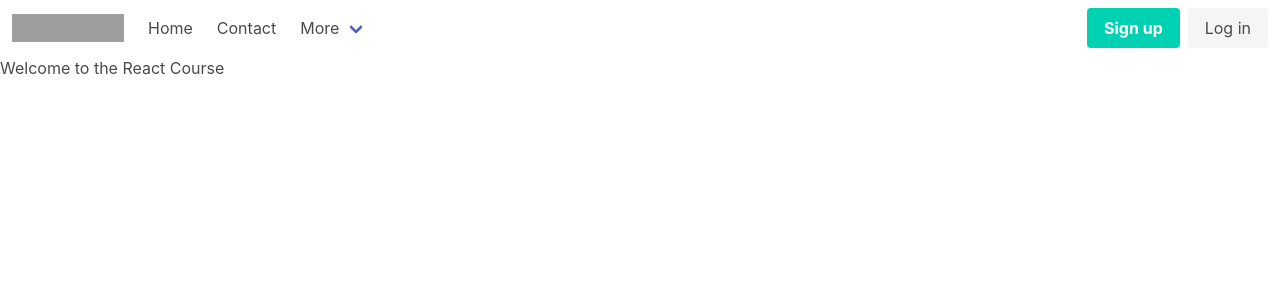
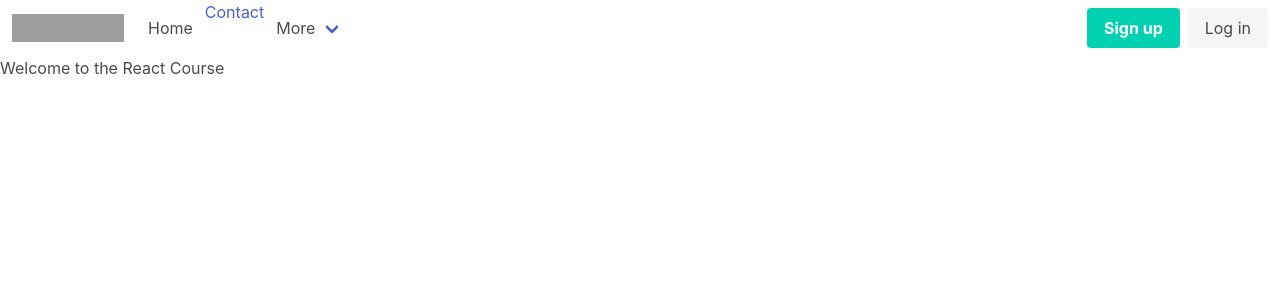
Before and after one commit to ndjerrou/basics, a JavaScript app: page / in a window 1280 px wide. Shown: the top 300 px of the page. Built offline with nearby package versions, Linux system fonts and the light colour scheme; grey boxes are pictures that could not be loaded.

Commit message:
added new route contact

```diff
--- a/src/components/Navbar.js
+++ b/src/components/Navbar.js
@@ -1,3 +1,5 @@
+import { Link } from 'react-router-dom';
+
 const NavBar = () => {
   return (
     <nav className='navbar' role='navigation' aria-label='main navigation'>
@@ -27,9 +29,7 @@ const NavBar = () => {
         <div className='navbar-start'>
           <a className='navbar-item'>Home</a>
 
-          <a className='navbar-item' href='/contact'>
-            Contact
-          </a>
+          <Link to='/contact'>Contact</Link>
 
           <div className='navbar-item has-dropdown is-hoverable'>
             <a className='navbar-link'>More</a>
--- a/src/routing/ContactPage.js
+++ b/src/routing/ContactPage.js
@@ -8,3 +8,5 @@ const ContactPage = () => {
     </>
   );
 };
+
+export default ContactPage;
--- a/src/routing/routes.js
+++ b/src/routing/routes.js
@@ -1,6 +1,10 @@
 import { createBrowserRouter } from 'react-router-dom';
 import HomePage from './HomePage';
+import ContactPage from './ContactPage';
 
-const router = createBrowserRouter([{ path: '', element: <HomePage /> }]);
+const router = createBrowserRouter([
+  { path: '', element: <HomePage /> },
+  { path: '/contact', element: <ContactPage /> },
+]);
 
 export default router;
```
